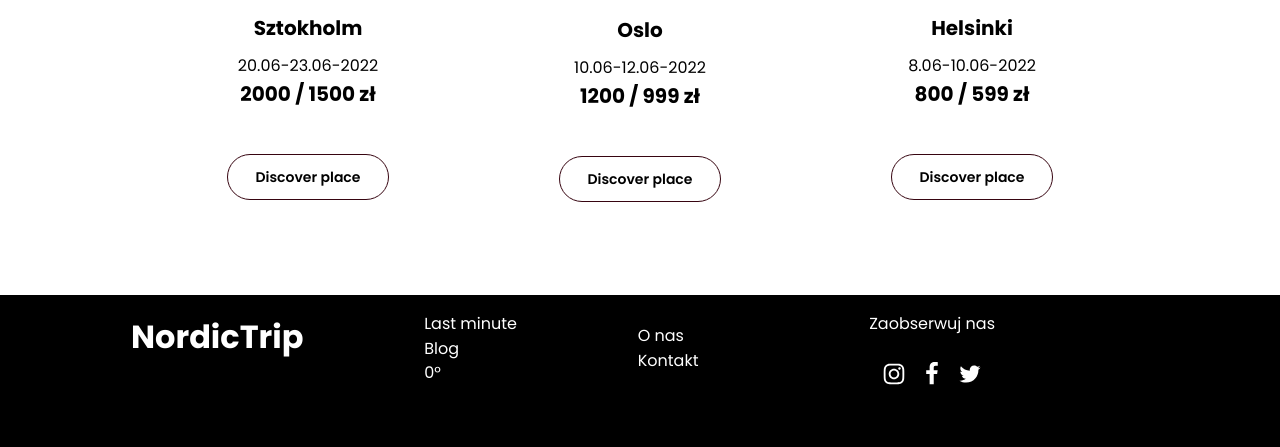
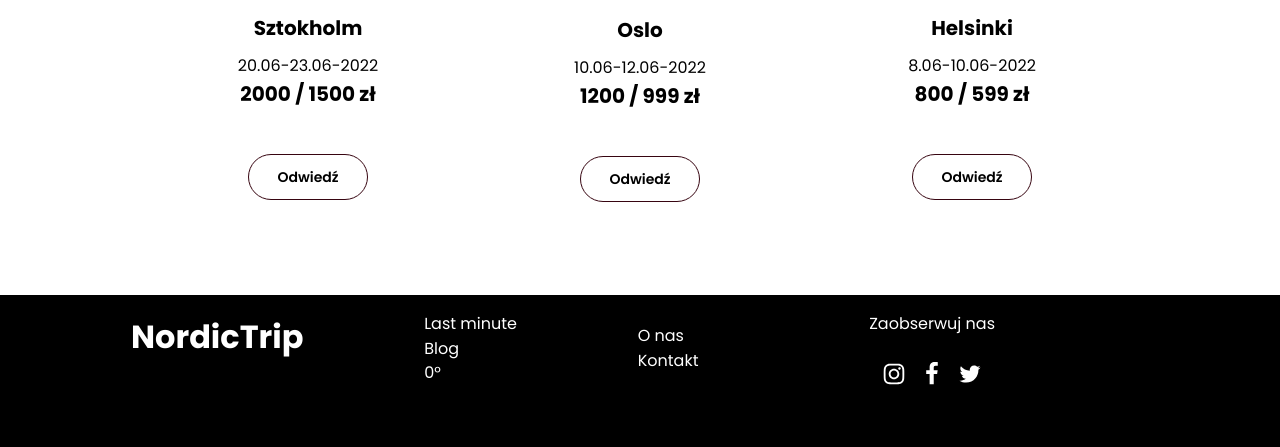
Before and after one commit to AdamSadownik/nordicTrip, a Django app: page / in a window 1280 px wide. Shown: the part 665-1112 px from the top of the page. Run offline with Django 4.2, Linux system fonts and the light colour scheme.

Commit message:
'home' page fixture

```diff
--- a/home/templates/home.html
+++ b/home/templates/home.html
@@ -51,7 +51,7 @@
               <a href="finlandia.html" class="nordic-trip-home-navlink4">
                 <div class="outline-button-container">
                   <button class="outline-button-button button">
-                    <span>Discover place</span>
+                    <span>Odwiedź</span>
                   </button>
                 </div>
               </a>
@@ -72,7 +72,7 @@
               <a href="finlandia.html" class="nordic-trip-home-navlink5">
                 <div class="outline-button-container">
                   <button class="outline-button-button button">
-                    <span>Discover place</span>
+                    <span>Odwiedź</span>
                   </button>
                 </div>
               </a>
@@ -93,7 +93,7 @@
               <a href="finlandia.html" class="nordic-trip-home-navlink6">
                 <div class="outline-button-container">
                   <button class="outline-button-button button">
-                    <span>Discover place</span>
+                    <span>Odwiedź</span>
                   </button>
                 </div>
               </a>
```
